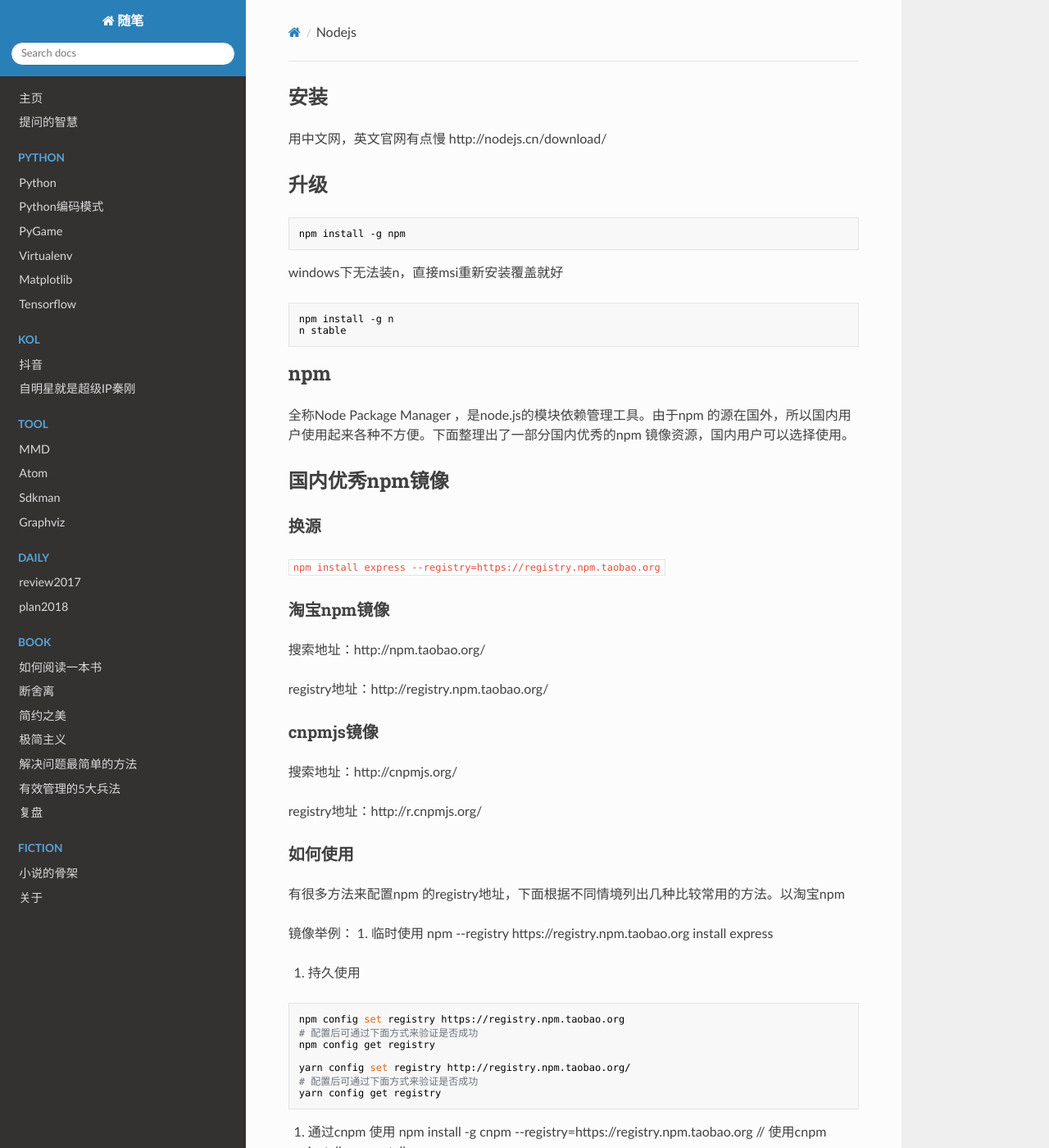
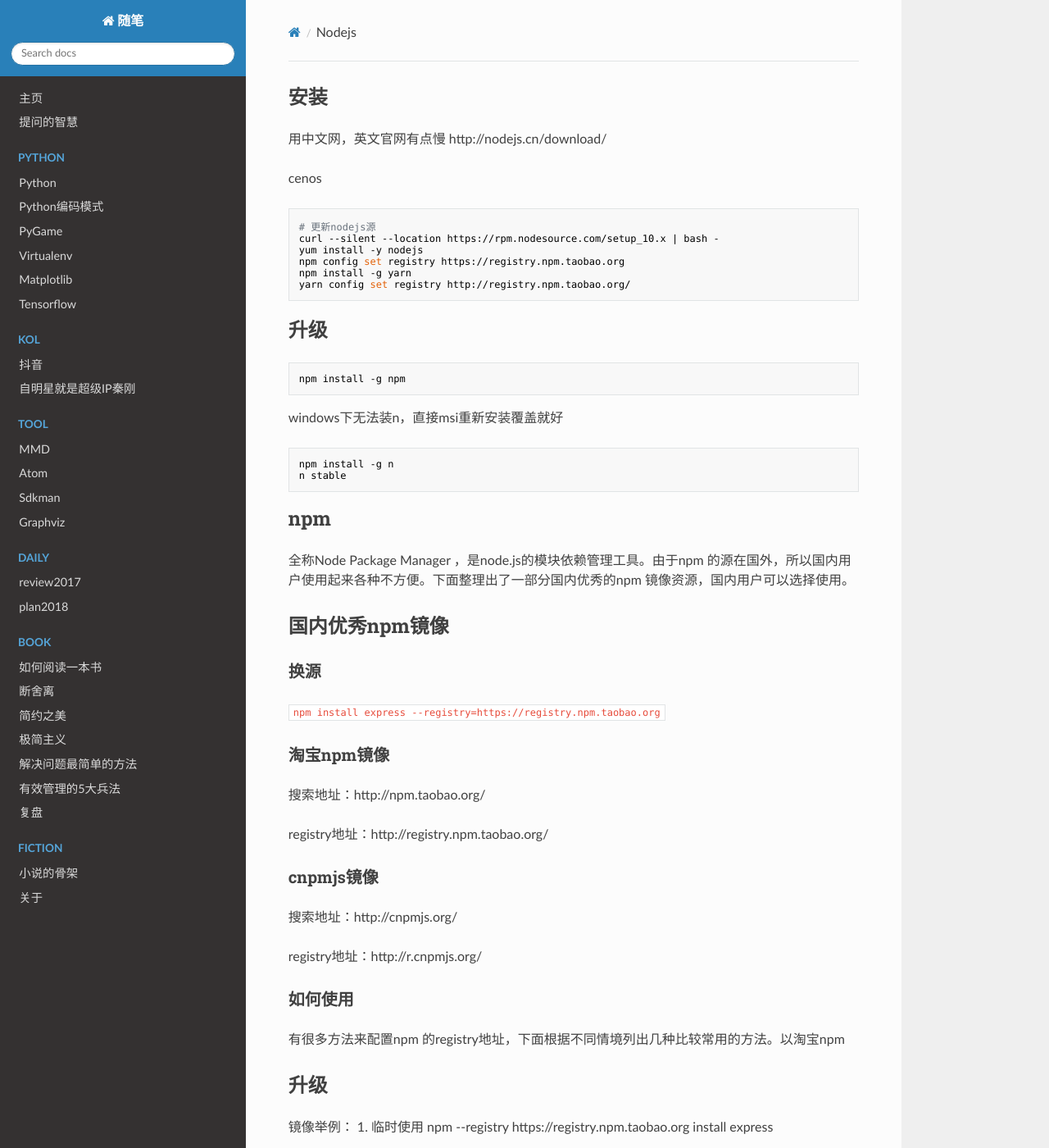
Before and after one commit to East196/notebook, an MkDocs documentation site: the page built from docs/tech/web/nodejs.md, in a window 1280 px wide and 1400 px high. Shown: the whole window at 82% size. Built offline with MkDocs 1.6.1, drawn with Linux system fonts in a browser that asks for light colours; nearby versions of some CDN libraries; old or Windows-style settings are respelled for this version of MkDocs.

````diff
--- a/docs/tech/web/nodejs.md
+++ b/docs/tech/web/nodejs.md
@@ -2,6 +2,15 @@
 用中文网，英文官网有点慢
 http://nodejs.cn/download/
 
+cenos
+```bash
+# 更新nodejs源
+curl --silent --location https://rpm.nodesource.com/setup_10.x | bash -
+yum install -y nodejs
+npm config set registry https://registry.npm.taobao.org
+npm install -g yarn
+yarn config set registry http://registry.npm.taobao.org/
+```
 
 ## 升级
 ```
@@ -42,6 +51,7 @@ registry地址：http://r.cnpmjs.org/
 有很多方法来配置npm
 的registry地址，下面根据不同情境列出几种比较常用的方法。以淘宝npm
 
+## 升级
 镜像举例：
 1. 临时使用
 npm --registry https://registry.npm.taobao.org install express
@@ -55,6 +65,7 @@ npm config get registry
 yarn config set registry http://registry.npm.taobao.org/
 # 配置后可通过下面方式来验证是否成功
 yarn config get registry
+
 ```
 3. 通过cnpm
 使用
````
Also changed, not shown: docs/tech/tool/linux.md (+18 -0 lines), docs/tech/tool/windows.md (+15 -0 lines).
